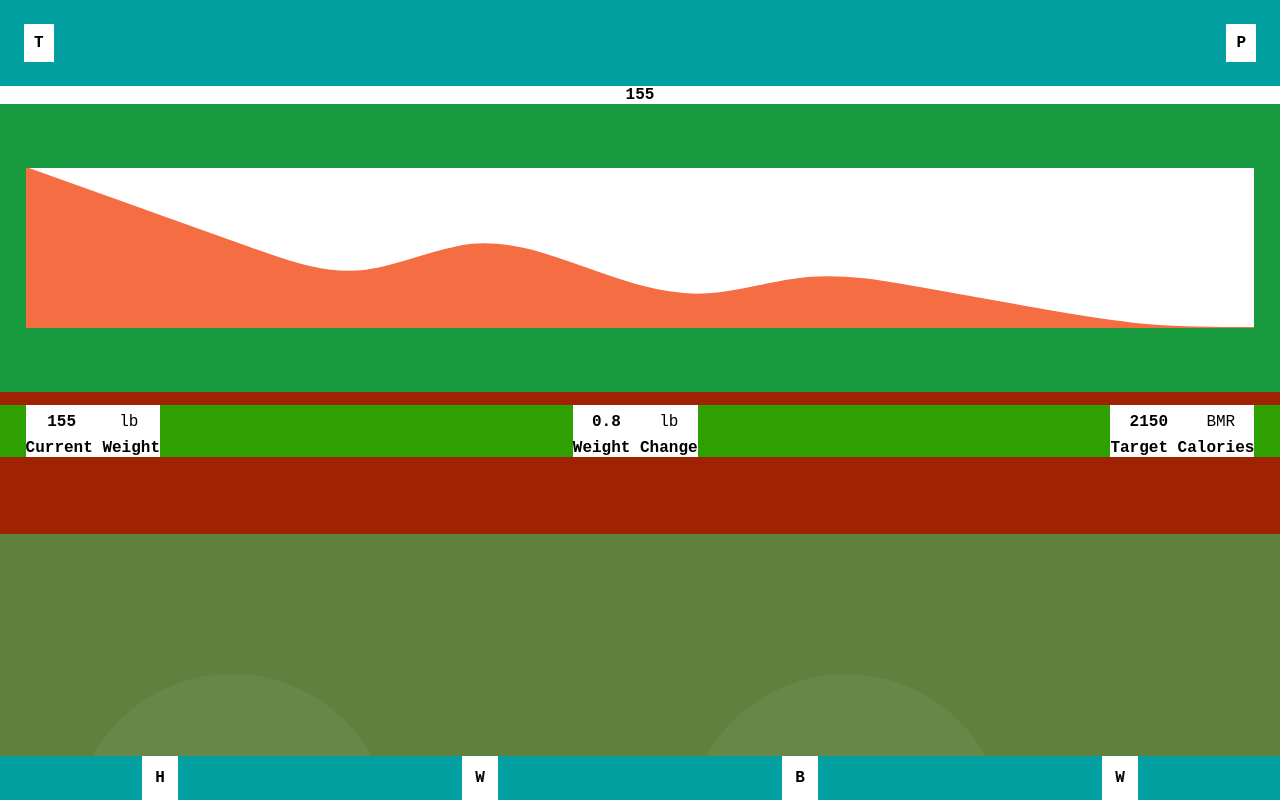
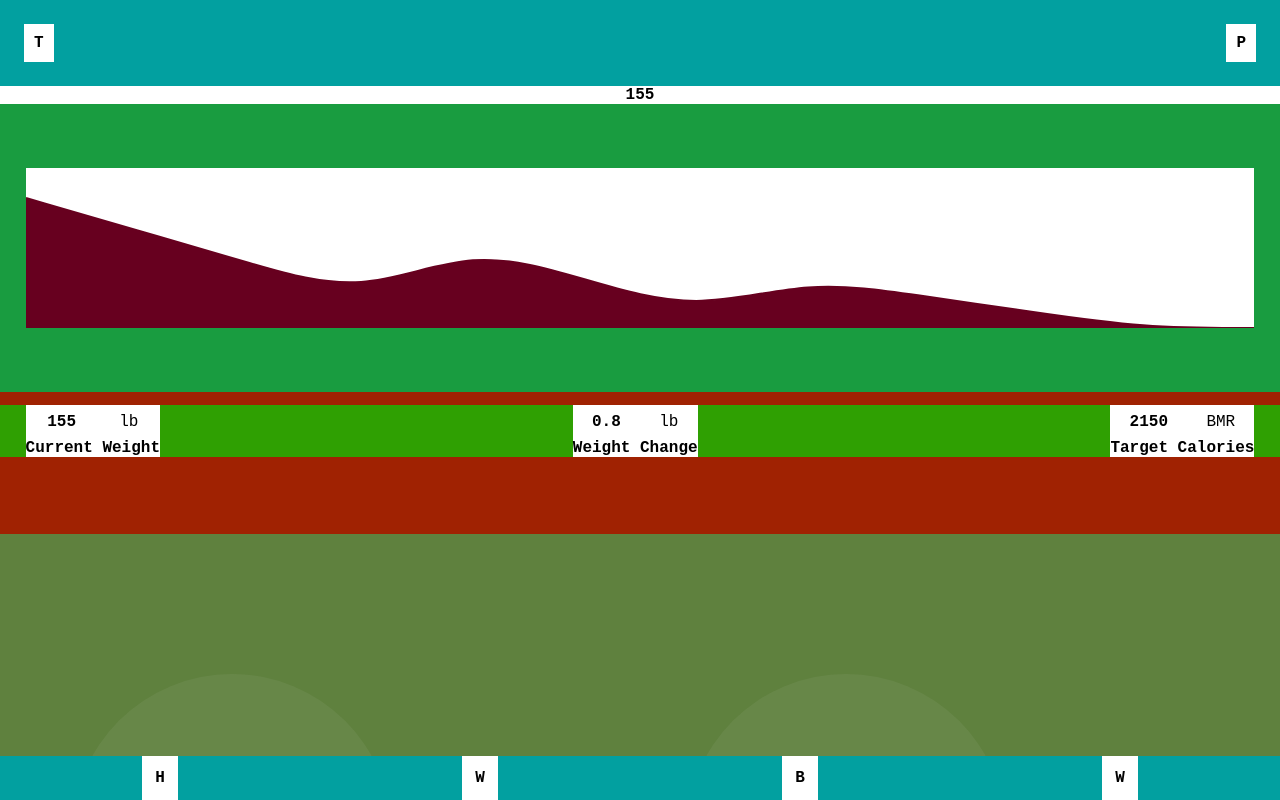
Before and after one commit to mondragon-ai/fitness-app, a React (Create React App) app in the folder fitness-application/: page /body in a window 1280 px wide. Shown: the top 800 px of the page. Built offline with nearby package versions, Linux system fonts and the light colour scheme.

Commit message:
Graph & Toggle Data sets

```diff
--- a/fitness-application/src/components/graph/Graph.js
+++ b/fitness-application/src/components/graph/Graph.js
@@ -10,13 +10,125 @@ class Graph extends Component {
             wt: 0,
             cals: 0,
             date: undefined,
-            data: [
+            calories_data: [
                 {
-                  "id": "Daily Cals",
+                  "id": "Daily BMR",
                   "color": "rgb(244,109,67)",
                   "data": [
                     {
-                      "x": "",
+                      "x": "Mar 16 21",
+                      "y": 1654
+                    },
+                    {
+                      "x": "Mar 17 21",
+                      "y": 1635
+                    },
+                    {
+                      "x": "Mar 18 21",
+                      "y": 1617
+                    },
+                    {
+                      "x": "Mar 19 21",
+                      "y": 1594
+                    },
+                    {
+                      "x": "Mar 20 21",
+                      "y": 1625
+                    },
+                    {
+                      "x": "Mar 21 21",
+                      "y": 1606
+                    },
+                    {
+                      "x": "Mar 22 21",
+                      "y": 1584
+                    },
+                    {
+                      "x": "Mar 23 21",
+                      "y": 1606
+                    },
+                    {
+                      "x": "Mar 24 21",
+                      "y": 1593
+                    },
+                    {
+                      "x": "Mar 25 21",
+                      "y": 158
+                    },
+                    {
+                      "x": "Mar 26 21",
+                      "y": 1579
+                    },
+                    {
+                      "x": "Mar 27 21",
+                      "y": 1579
+                    }
+                  ]
+                },
+                {
+                  "id": "Daily Cals",
+                  "color": "rgb(160, 34, 2)",
+                  "data": [
+                    {
+                      "x": "Mar 16 21",
+                      "y": 1634
+                    },
+                    {
+                      "x": "Mar 17 21",
+                      "y": 1509
+                    },
+                    {
+                      "x": "Mar 18 21",
+                      "y": 1703
+                    },
+                    {
+                      "x": "Mar 19 21",
+                      "y": 1694
+                    },
+                    {
+                      "x": "Mar 20 21",
+                      "y": 1725
+                    },
+                    {
+                      "x": "Mar 21 21",
+                      "y": 1806
+                    },
+                    {
+                      "x": "Mar 22 21",
+                      "y": 1584
+                    },
+                    {
+                      "x": "Mar 23 21",
+                      "y": 1606
+                    },
+                    {
+                      "x": "Mar 24 21",
+                      "y": 1493
+                    },
+                    {
+                      "x": "Mar 25 21",
+                      "y": 168
+                    },
+                    {
+                      "x": "Mar 26 21",
+                      "y": 1479
+                    },
+                    {
+                      "x": "Mar 27 21",
+                      "y": 1779
+                    }
+                  ]
+                },
+
+
+              ],
+              bw_data: [
+                {
+                  "id": "Daily BW",
+                  "color": "rgb(244,109,67)",
+                  "data": [
+                    {
+                      "x": "Mar 16 21",
                       "y": 165
                     },
                     {
@@ -71,14 +183,44 @@ class Graph extends Component {
     }
 
     render () {
-        const { data } = this.state;
-        console.log('Data: ', data )
+        const { calories_data, bw_data } = this.state;
+        console.log('Props: ', this.props )
+
+        const data = this.props.graph_data == "BW" ? bw_data : calories_data;
 
         return (
             <div className="" style={{height: '20vh', overflow: 'hidden', background: 'black'}}>
 
-                <ResponsiveLine
-                    data={data}
+              <ResponsiveLine
+                data={data}
+                margin={{ top: 30, right: 0, bottom: 0, left: 0 }}
+                xScale={{ type: 'point' }}
+                yScale={{ type: 'linear', min: 'auto', max: 'auto', stacked: true, reverse: false }}
+                curve="basis"
+                axisTop={null}
+                axisRight={null}
+                axisBottom={null}
+                axisLeft={null}
+                enableGridX={false}
+                enableGridY={false}
+                colors={{ scheme: 'red_blue' }}
+                enablePoints={false}
+                pointSize={10}
+                pointColor={{ theme: 'background' }}
+                pointBorderWidth={2}
+                pointBorderColor={{ from: 'serieColor' }}
+                pointLabel="y"
+                pointLabelYOffset={-12}
+                enableArea={true}
+                areaOpacity={1}
+                enableSlices="x"
+                crosshairType="right"
+                useMesh={true}
+                // legends={null}
+              />
+
+                {/* <ResponsiveLine
+                    data={calories_data}
                     margin={{ top: 0, right: 0, bottom: 0, left: 0 }}
                     xScale={{ type: 'point' }}
                     yScale={{ type: 'linear', min: 'auto', max: 'auto', stacked: true, reverse: false }}
@@ -103,7 +245,7 @@ class Graph extends Component {
                     crosshairType="right"
                     useMesh={true}
                     // legends={null}
-                />
+                /> */}
 
             </div>
         )
--- a/fitness-application/src/screens/Body.js
+++ b/fitness-application/src/screens/Body.js
@@ -1,7 +1,7 @@
 import HotKeys from '../components/dash/HotKeys'
 import Graph from '../components/graph/Graph';
 
-import React, { Component } from 'react'
+import React, { Component} from 'react'
 
 const hotkeys = [
     {id: 1, title: "Calories", emoji: "🍱"},
@@ -10,21 +10,40 @@ const hotkeys = [
 
 class Body extends Component {
 
+    constructor() {
+        super();
+        this.graphToggle = this.graphToggle.bind(this);
+    }
+
     state={
         bw: 155,
         bw_change: +0.8,
-        bmr: 2150
+        bmr: 2150,
+        graph_data: "BW"
+    }
+
+    graphToggle(text) {
+        console.log("Graph Date: ", text);
+
+        if (this.state.graph_data != text) {
+            this.setState({
+                graph_data: text
+            })
+        }
+
     }
 
     render() {
 
+        const top_number = this.state.graph_data == "BW" ? this.state.bw : this.state.bmr;
+
         return (
             <div className="body-section">
 
-                <div className="graph-header-text"><h1 className="">{this.state.bw}</h1></div>
+                <div className="graph-header-text"><h1 className="">{top_number}</h1></div>
 
                 <div className="graph-container">
-                    <Graph />
+                    <Graph graph_data={this.state.graph_data} />
                 </div>
 
                 <div className="body-quickstats">
@@ -32,7 +51,7 @@ class Body extends Component {
                     <div className="bottom-container">
 
                         {/* Current BW */}
-                        <div className="goals">
+                        <div className="goals" onClick={(e) => this.graphToggle("BW")}>
                             <div className="stats">
                                 <h1>{this.state.bw}</h1>
                                 <span>lb</span>
@@ -41,7 +60,7 @@ class Body extends Component {
                         </div>
 
                         {/* Weight Change */}
-                        <div className="streak">
+                        <div className="streak" onClick={() => this.graphToggle("BW")}>
                             <div className="stats">
                                 <h1>{this.state.bw_change}</h1>
                                 <span>lb</span>
@@ -50,7 +69,7 @@ class Body extends Component {
                         </div>
 
                         {/* Target Calories */}
-                        <div className="date">
+                        <div className="date" onClick={() => this.graphToggle("CALORIES")}>
                             <div className="stats">
                                 <h1>{this.state.bmr}</h1>
                                 <span>BMR</span>
```
